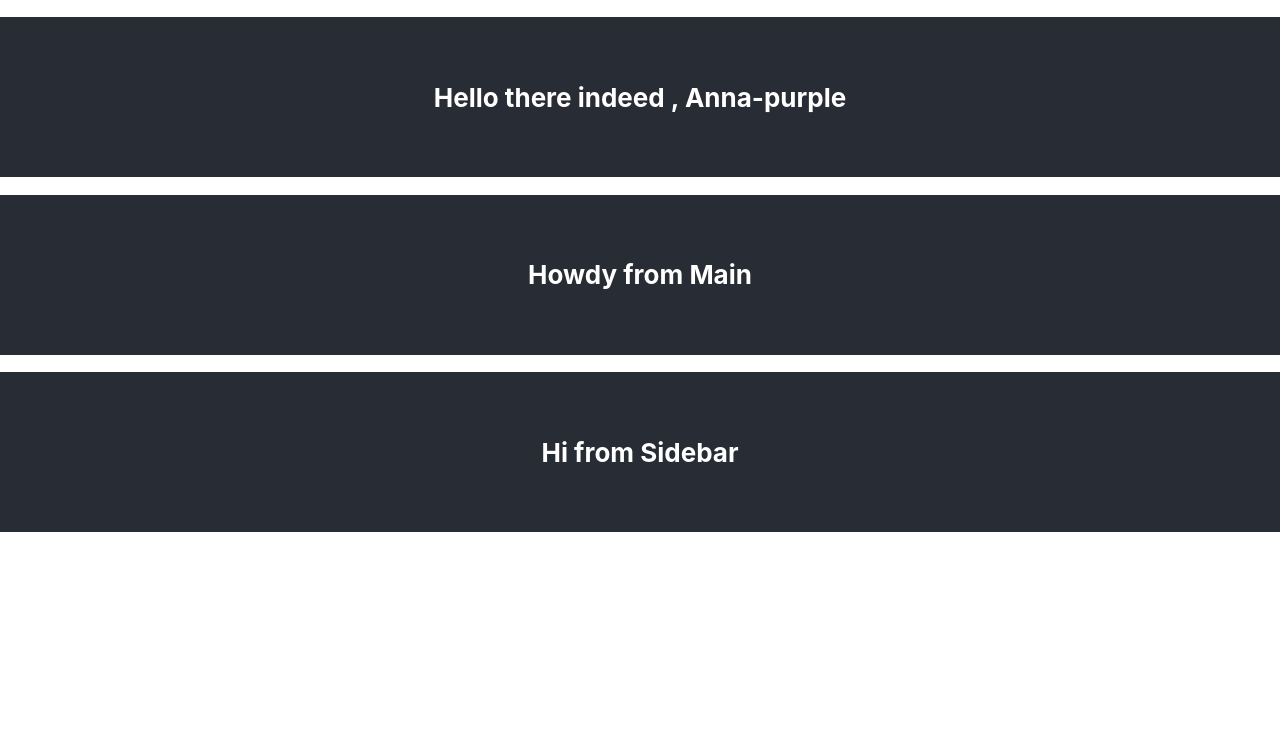
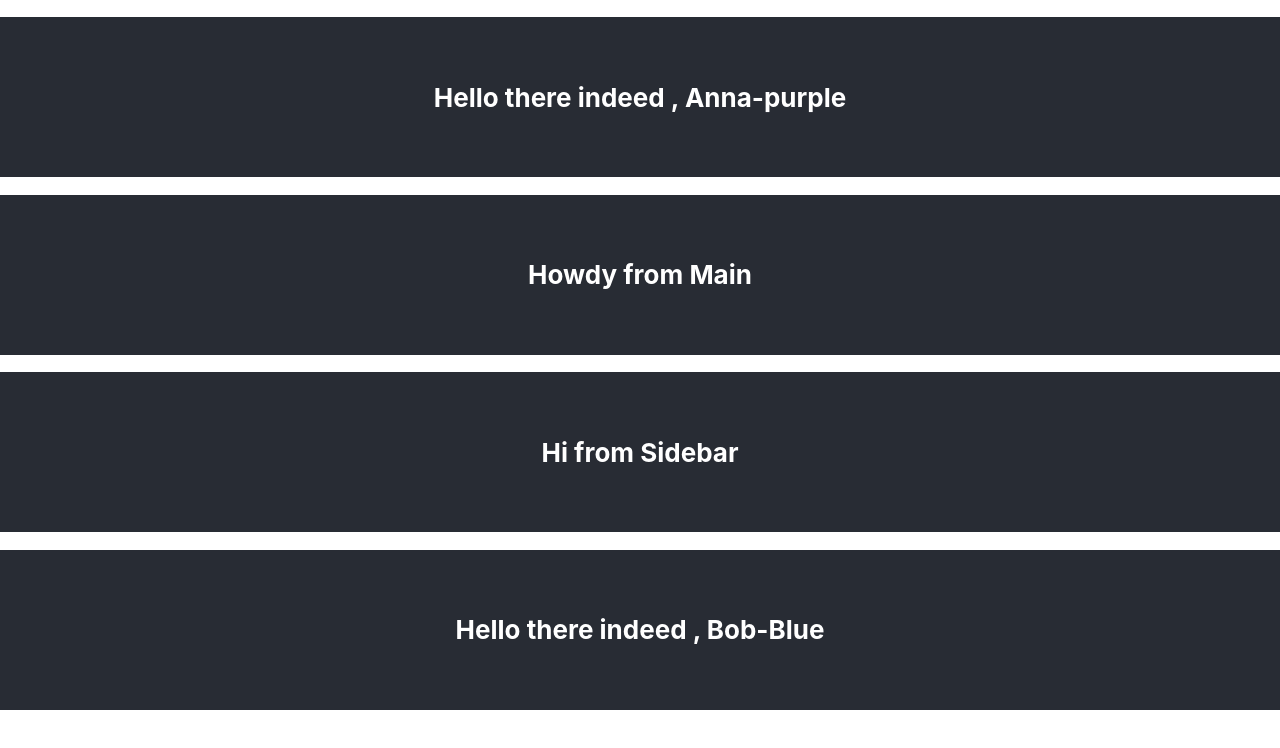
Before and after one commit to aggarwal-ujjwal/React-playground, a React (Create React App) app in the folder props-ex/: page / in a window 1280 px wide. Shown: the top 748 px of the page. Built offline with nearby package versions, Linux system fonts and the light colour scheme.

Commit message:
Using Header component multiple times

```diff
--- a/props-ex/src/App.js
+++ b/props-ex/src/App.js
@@ -8,6 +8,7 @@ function App() {
     <Header name ="Anna" color="purple" />
     <Main greet="Howdy" />
     <Sidebar greet="Hi" />
+    <Header name ="Bob" color="Blue" />
     </div>
   );
 }
```
